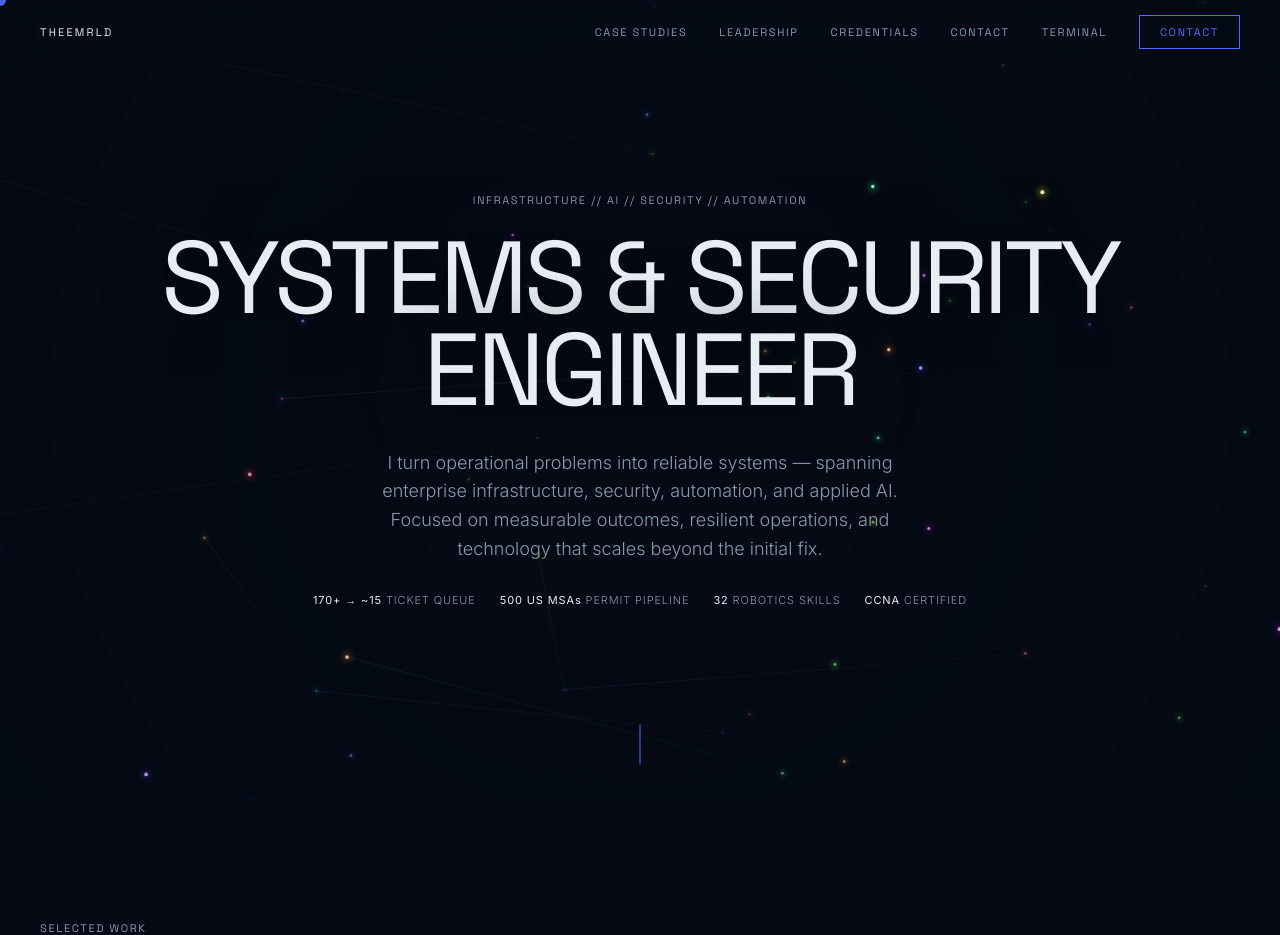
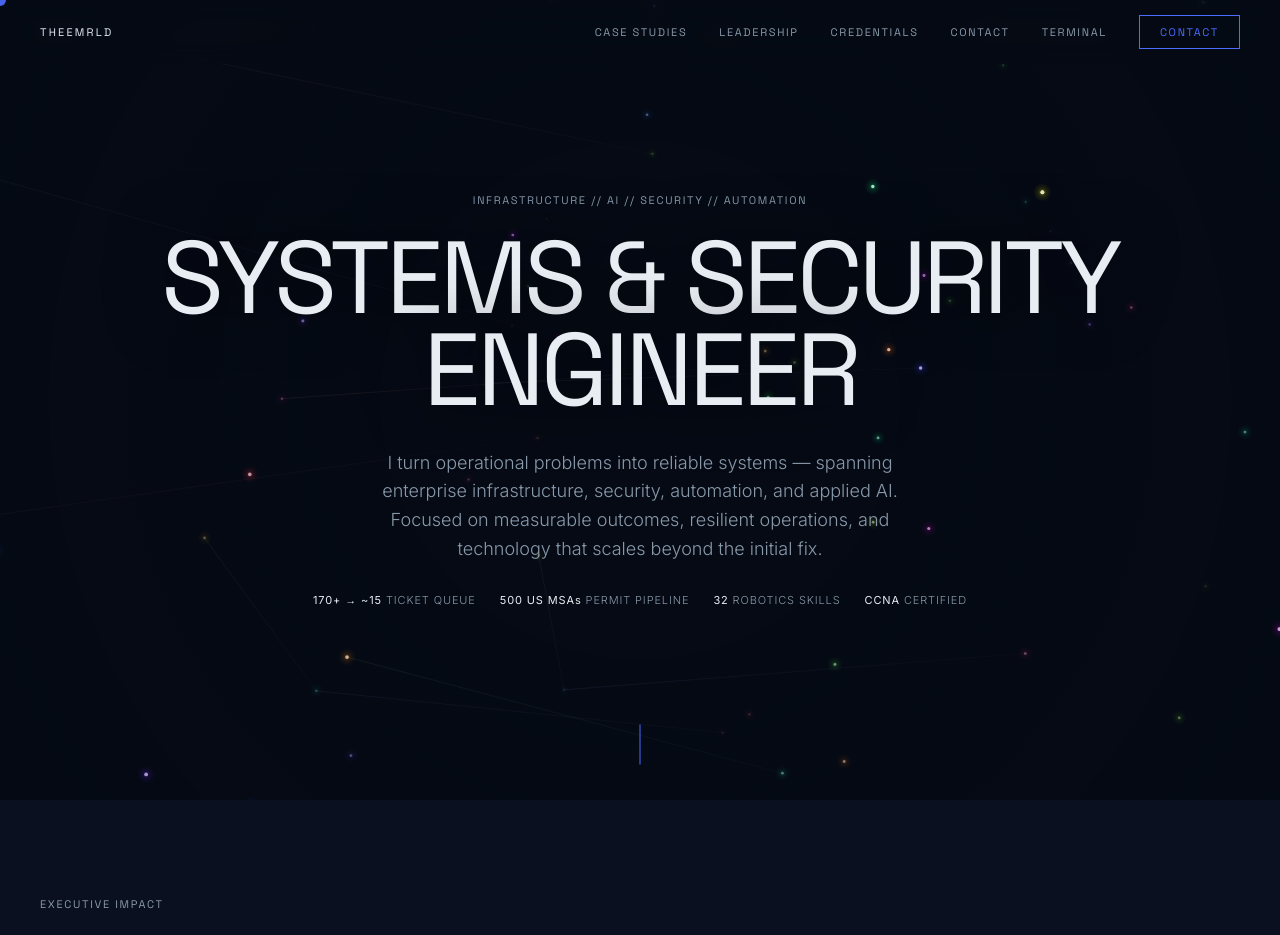
Before and after one commit to ninja-ops-guy/theemrld-portfolio, a React (Vite) app: page / in a window 1280 px wide. Shown: the top 935 px of the page. Built offline with nearby package versions, Linux system fonts and the light colour scheme; the HTML template or start-up script is replaced by a standard one.

Commit message:
portfolio: place executive impact before case studies

```diff
--- a/src/App.tsx
+++ b/src/App.tsx
@@ -8,6 +8,7 @@ import CustomCursor from './sections/CustomCursor';
 import Navigation from './sections/Navigation';
 import Hero from './sections/Hero';
 import SelectedWork from './sections/SelectedWork';
+import ExecutiveImpact from './sections/ExecutiveImpact';
 import About from './sections/About';
 import Networking from './sections/Networking';
 import ImmersiveExperiences from './sections/ImmersiveExperiences';
@@ -47,6 +48,7 @@ function Portfolio() {
       <Navigation />
       <main className="relative">
         <Hero />
+        <ExecutiveImpact />
         <SelectedWork />
         <About />
         <Networking />
```
